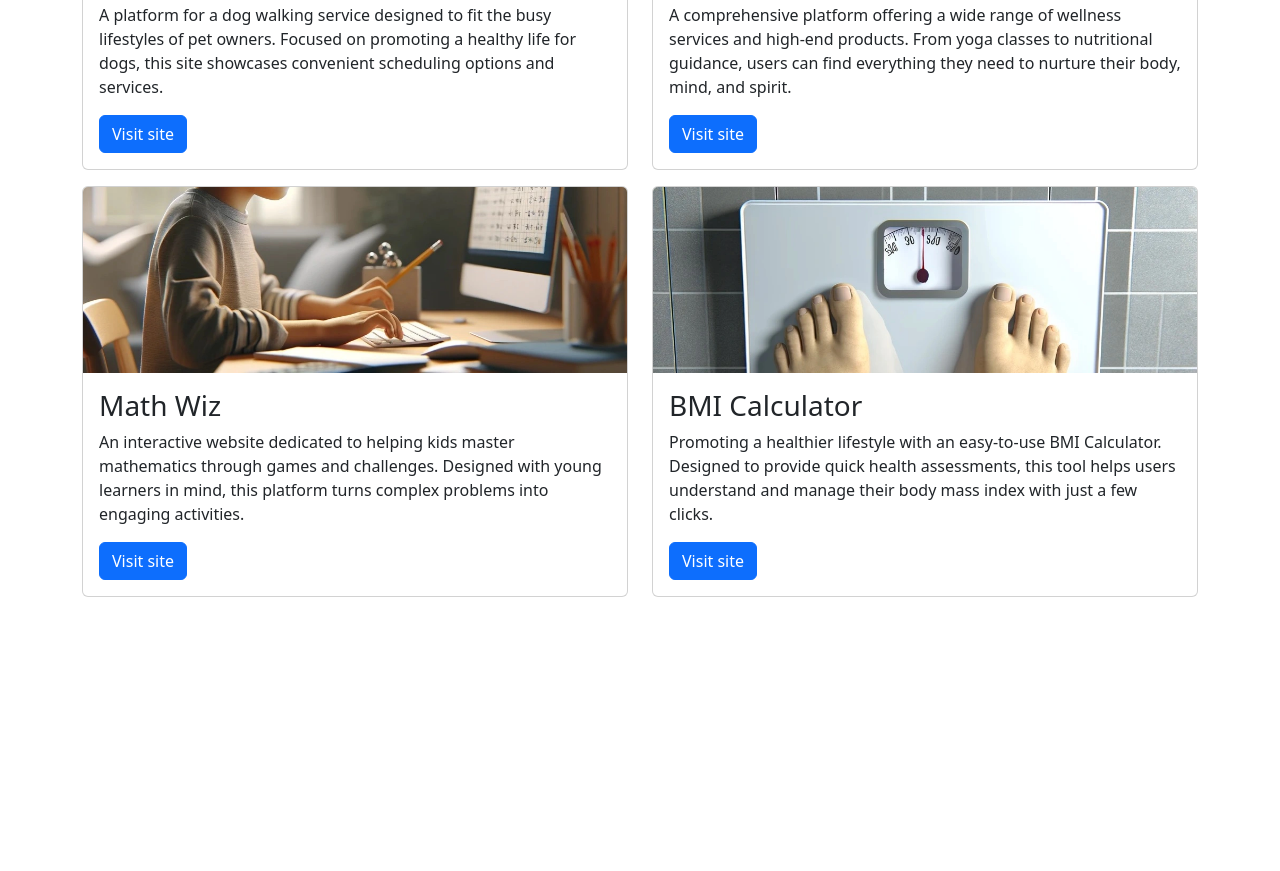
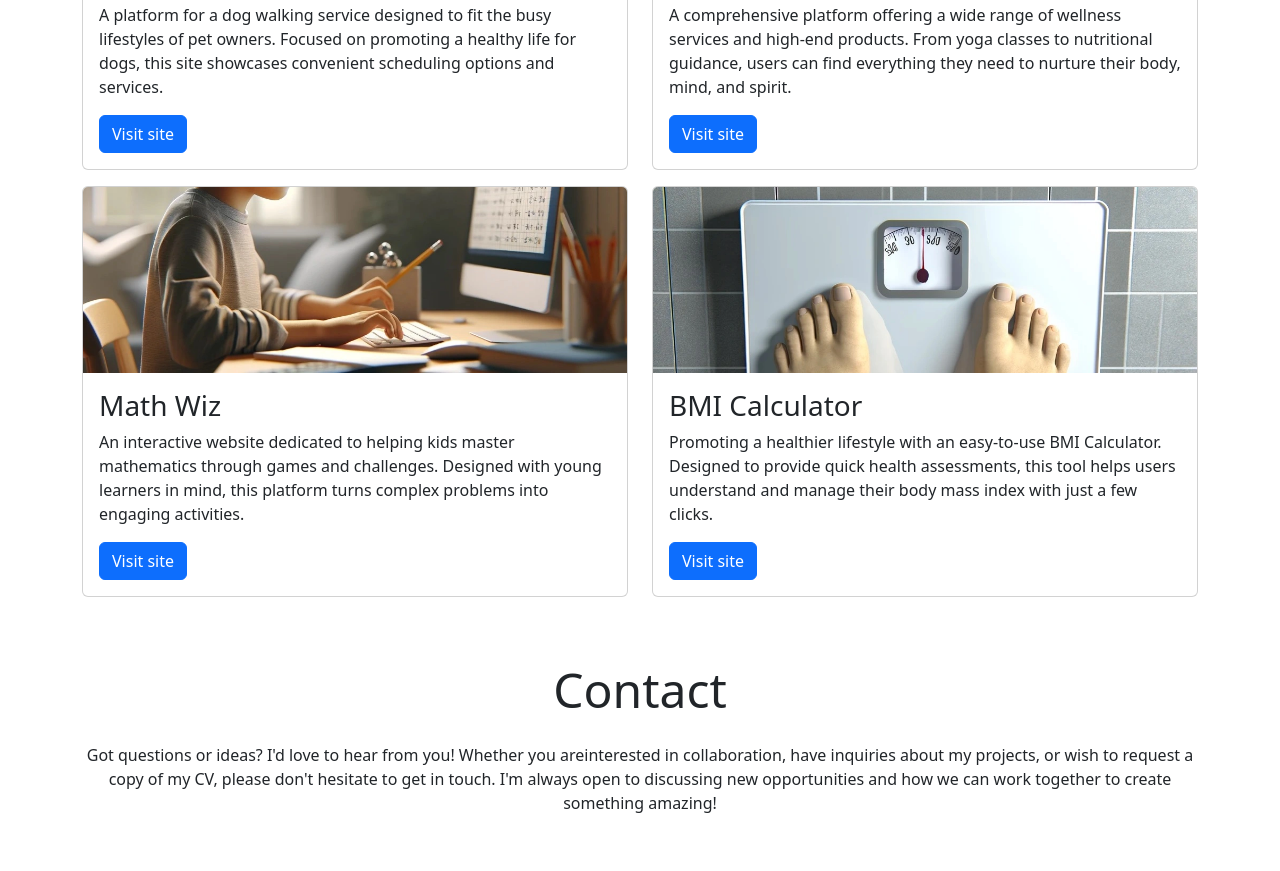
Before and after one commit to Karla-Stein/portfolio2, a plain HTML site: page index.html in a window 1280 px wide. Shown: the part 1238-2109 px from the top of the page. Before the commit the page ends 1875 px from the top, so only its background shows below. Drawn offline with nearby package versions, Linux system fonts and the light colour scheme.

Commit message:
Add contact section to footer

```diff
--- a/index.html
+++ b/index.html
@@ -122,7 +122,6 @@
       <!-- Container and row -->
       <section id="portfolio" class="container pb-4">
         <div class="row">
-
           <!-- Heading-->
           <div class="column col-12 text-center my-4">
             <h2 class="display-5">Portfolio</h2>
@@ -211,11 +210,29 @@
               </div>
             </div>
           </div>
-
-
         </div>
       </section>
     </main>
+
+    <footer id="contact" class="container">
+      <div class="row justify-content-center">
+        <div class="col-12 text-center my-4">
+          <h2 class="display-5">Contact</h2>
+          <p class="mt-4">
+            Got questions or ideas? I'd love to hear from you! Whether you
+            areinterested in collaboration, have inquiries about my projects, or
+            wish to request a copy of my CV, please don't hesitate to get in
+            touch. I'm always open to discussing new opportunities and how we
+            can work together to create something amazing!
+          </p>
+        </div>
+        <div class="col-12 col-md-10 col-lg-8">
+          <p>
+            <!-- Add your form here -->
+          </p>
+        </div>
+      </div>
+    </footer>
 
     <script
       src="https://cdn.jsdelivr.net/npm/bootstrap@5.3.7/dist/js/bootstrap.bundle.min.js"
```
